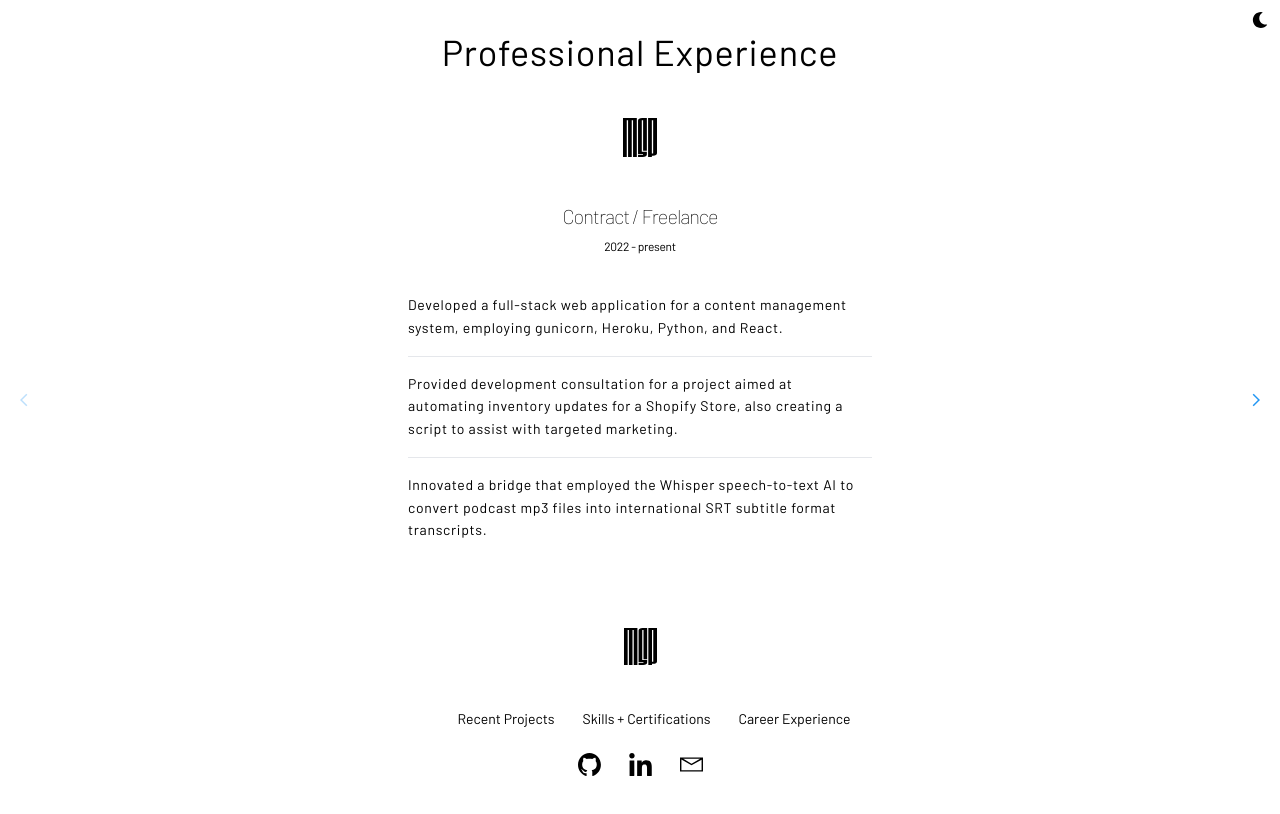
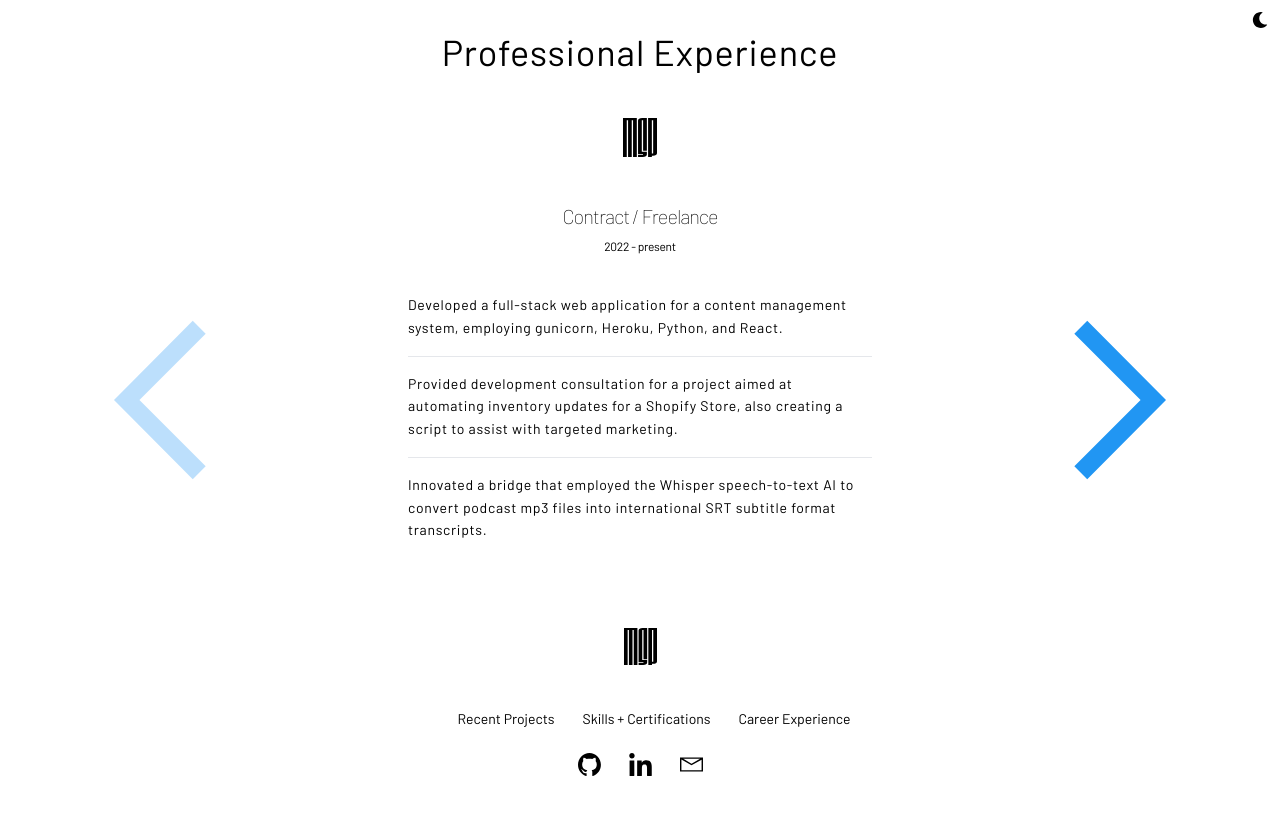
Before and after one commit to mttptrsn/portfolio, a Next.js app: page /experience in a window 1280 px wide. Shown: the top 814 px of the page. Built offline with nearby package versions, Linux system fonts and the light colour scheme.

Commit message:
improve xp ui

```diff
--- a/app/experience/page.tsx
+++ b/app/experience/page.tsx
@@ -26,8 +26,8 @@ export default function Experience() {
     <div className="flex flex-row justify-center gap-4">
 
       {/* Left Arrow */}
-      <div className={`fixed left-4 top-1/2 transform -translate-y-1/2 ${activeIndex > 0 ? 'cursor-pointer' : 'opacity-30 cursor-default'}`} onClick={activeIndex > 0 ? handleBack : undefined}>
-        <FcPrevious />
+      <div className={`fixed h-full w-[33px] md:w-[50px] md:left-6 lg:w-[100px] lg:left-16 xl:w-[200px] xl:left-18 left-2 top-1/2 transform -translate-y-1/2 ${activeIndex > 0 ? 'cursor-pointer' : 'opacity-30 cursor-default'}`} onClick={activeIndex > 0 ? handleBack : undefined}>
+        <FcPrevious className='flex items-center justify-center h-full w-full'/>
       </div>
 
       {/* Experience Cards */}
@@ -44,8 +44,8 @@ export default function Experience() {
       ))}
 
       {/* Right Arrow */}
-      <div className={`fixed right-4 top-1/2 transform -translate-y-1/2 ${activeIndex < workExperience.length - 1 ? 'cursor-pointer' : 'opacity-30 cursor-default'}`} onClick={activeIndex < workExperience.length - 1 ? handleNext : undefined}>
-        <FcNext />
+      <div className={`fixed right-2 h-full w-[33px] md:w-[50px] md:right-6 lg:w-[100px] lg:right-16 xl:w-[200px] xl:right-18 top-1/2 transform -translate-y-1/2 ${activeIndex < workExperience.length - 1 ? 'cursor-pointer' : 'opacity-30 cursor-default'}`} onClick={activeIndex < workExperience.length - 1 ? handleNext : undefined}>
+        <FcNext className='flex items-center justify-center h-full w-full'/>
       </div>
     </div>
   </section>
```
